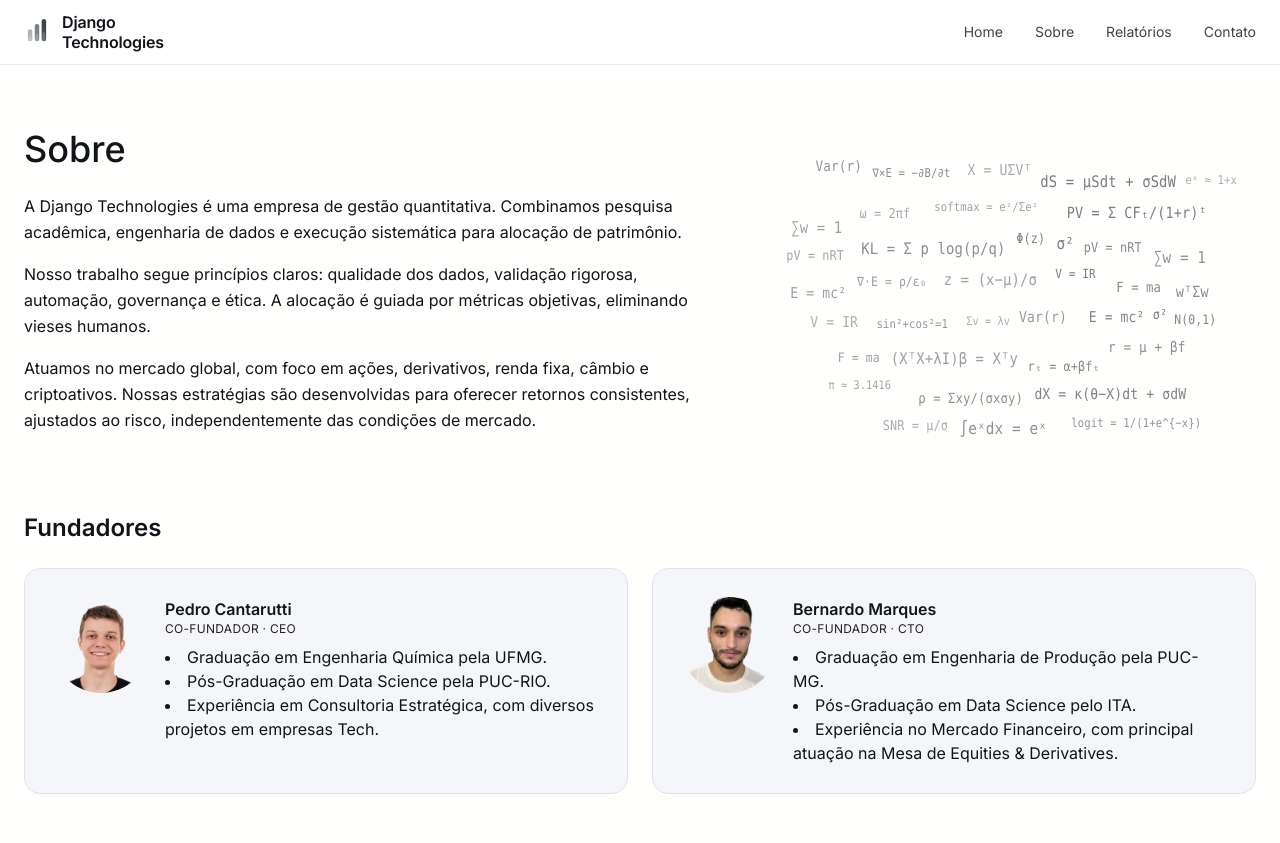
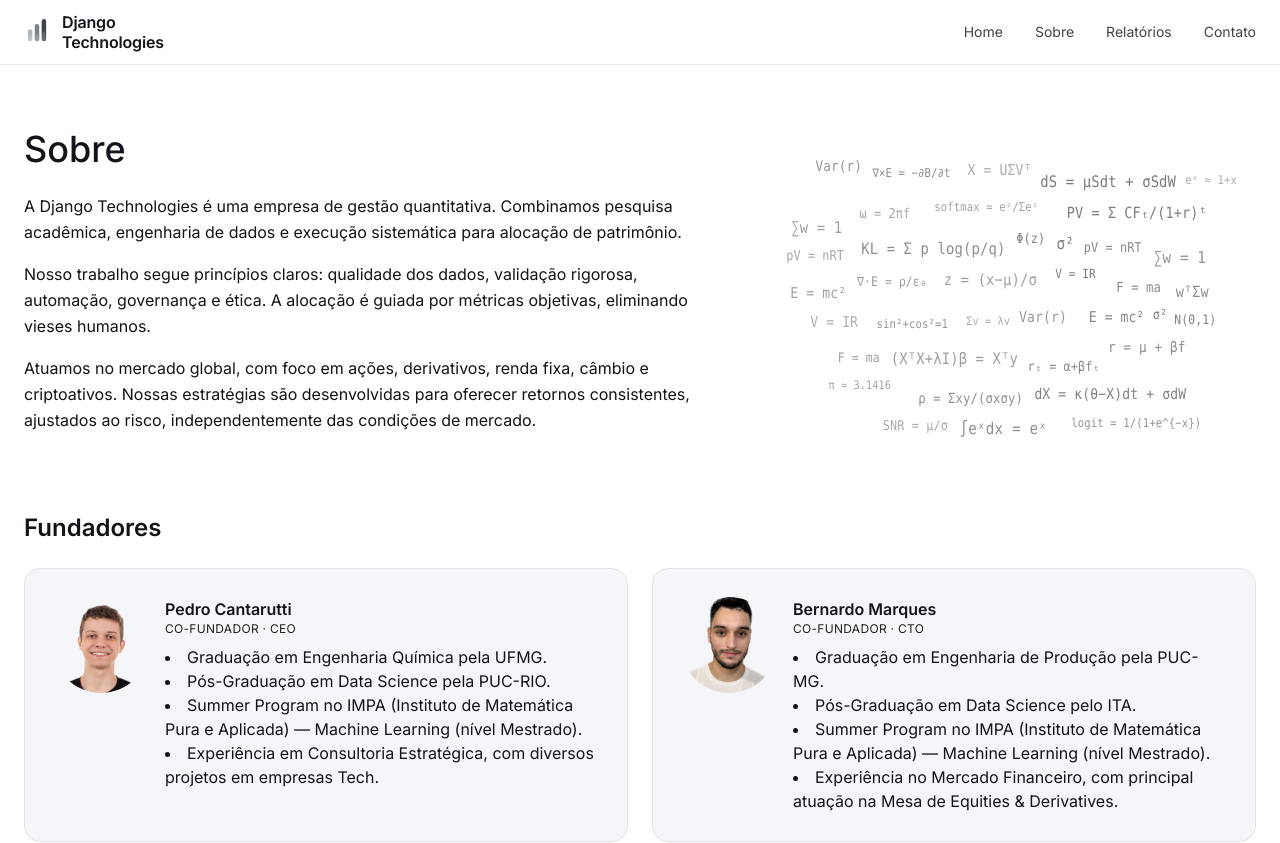
Before and after one commit to django-technologies/django-site, a Next.js app: page /about in a window 1280 px wide. Shown: the top 843 px of the page. Built offline with nearby package versions, Linux system fonts and the light colour scheme.

Commit message:
Update founder bio: added IMPA Summer Program (Machine Learning - Master's level)

```diff
--- a/src/app/about/page.tsx
+++ b/src/app/about/page.tsx
@@ -70,6 +70,7 @@ export default function About() {
                 <p className="text-[var(--color-text)]">
                   <li>Graduação em Engenharia Química pela UFMG.</li>
                   <li>Pós-Graduação em Data Science pela PUC-RIO.</li>
+                  <li>Summer Program no IMPA (Instituto de Matemática Pura e Aplicada) — Machine Learning (nível Mestrado).</li>
                   <li>Experiência em Consultoria Estratégica, com diversos projetos em empresas Tech.</li>
                 </p>
               </div>
@@ -96,6 +97,7 @@ export default function About() {
                 <p className="text-[var(--color-text)]">
                   <li>Graduação em Engenharia de Produção pela PUC-MG.</li>
                   <li>Pós-Graduação em Data Science pelo ITA.</li>
+                  <li>Summer Program no IMPA (Instituto de Matemática Pura e Aplicada) — Machine Learning (nível Mestrado).</li>
                   <li>Experiência no Mercado Financeiro, com principal atuação na Mesa de Equities & Derivatives.</li>
                 </p>
               </div>
```
